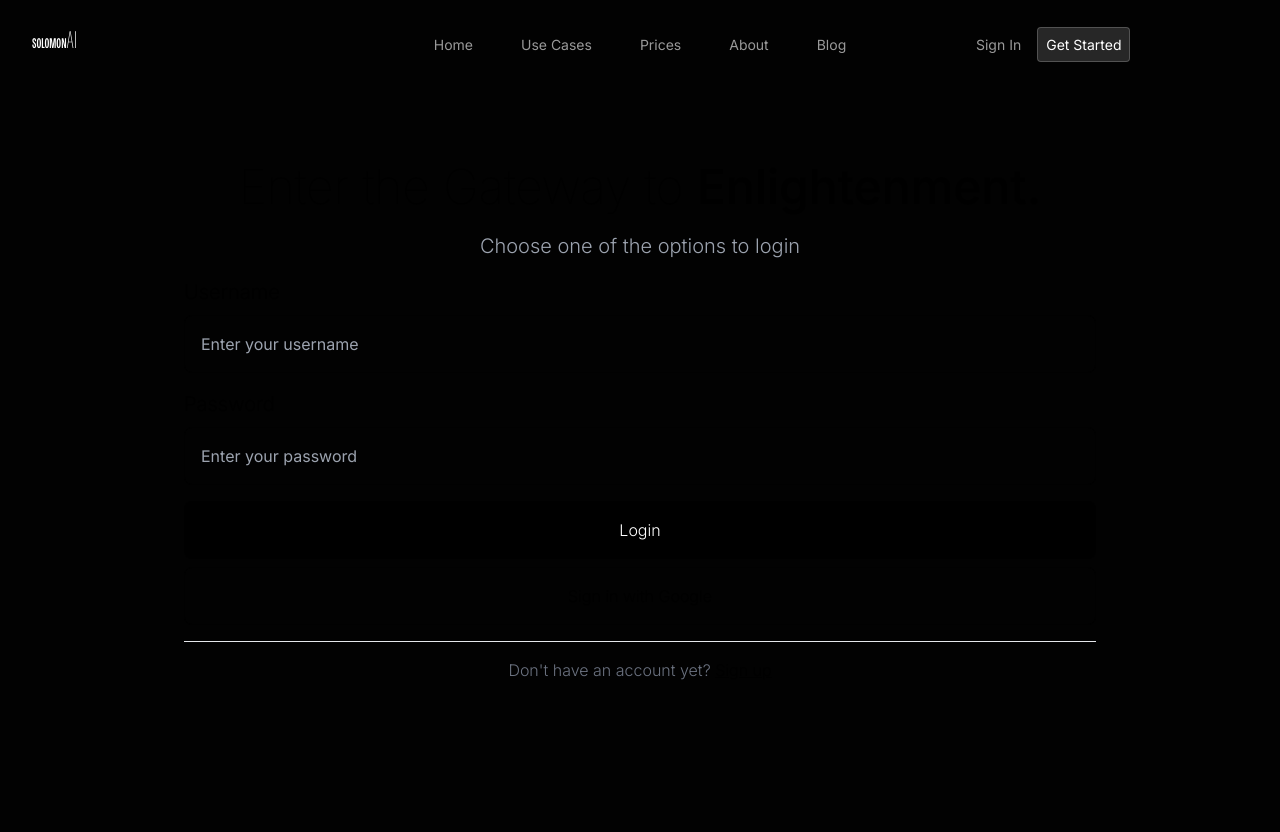
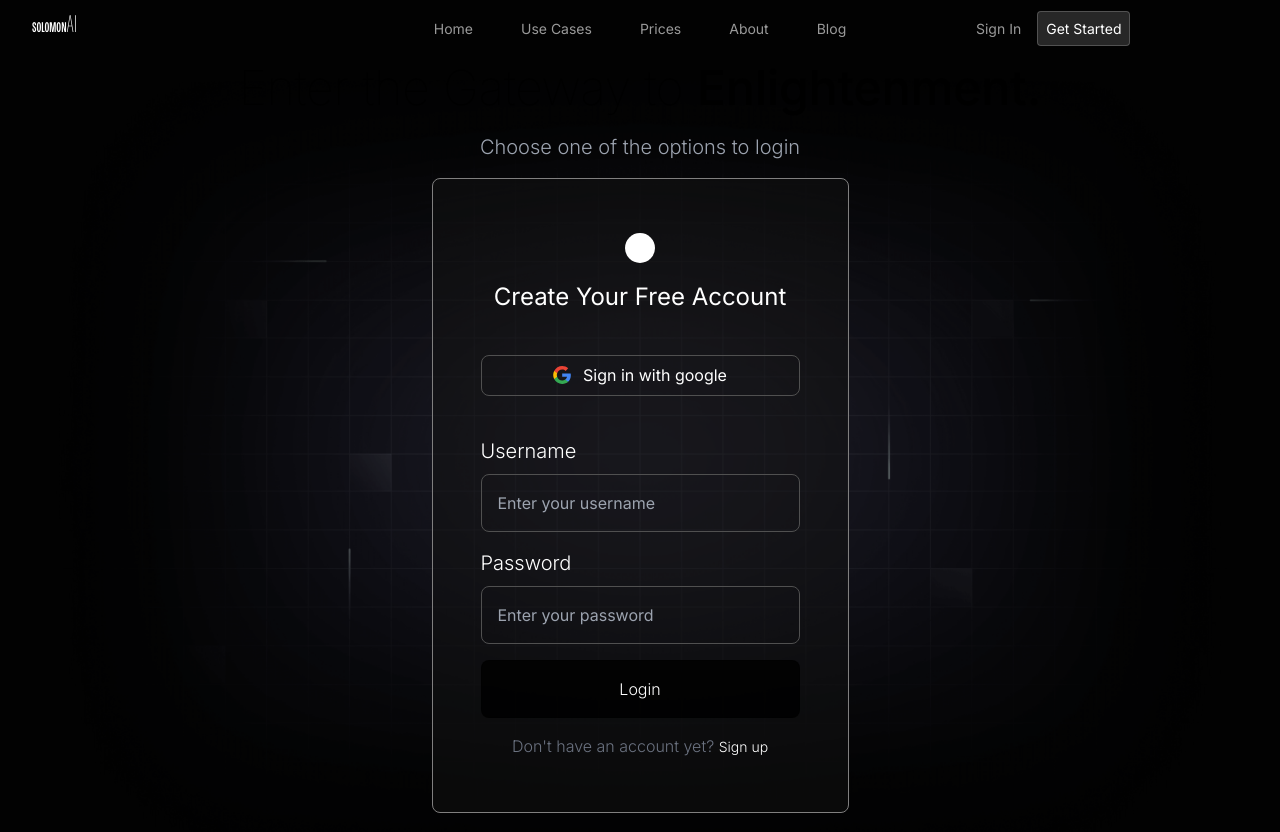
Before and after one commit to slimmsyd/SOLOMON_V3, a Next.js app in the folder solomon_ai/: page /login in a window 1280 px wide. Built offline with nearby package versions, Linux system fonts and the light colour scheme.

Commit message:
updated hte login page

```diff
--- a/solomon_ai/src/app/globals.css
+++ b/solomon_ai/src/app/globals.css
@@ -42,6 +42,16 @@
   }
 }
 
+
+/* ID TEXTS */
+#whiteText{
+  color: #fff;
+}
+/* ID TEXTS */
+
+
+
+
 * {
   margin: 0;
   padding: 0;
@@ -67,6 +77,11 @@ body {
     ) */
 
   background: var(--main-black);
+}
+
+
+h3{
+  font-size: 24px;
 }
 
 img {
@@ -119,11 +134,10 @@ img {
   }
 }
 
-
-
 /* Nav Bar Code */
 
-nav a, nav button {
+nav a,
+nav button {
   font-size: 14px !important;
 }
 
@@ -131,6 +145,20 @@ nav button {
   height: 35px;
 }
 /* Nav Bar Code */
+
+
+
+
+/* BODY WRAPPER CODE  */
+.bodyWrapper
+{
+  background: url("../../public/assets//BG.png");
+  background-position: center center;
+  background-size: cover;
+  height: 100vh;
+
+}
+/* BODY WRAPPER CODE  */
 
 /* DashBoard code  */
 
@@ -336,3 +364,37 @@ nav button {
   }
 }
 /* Navigation CSS and Chat  */
+
+
+
+
+/* LOGIN FORM */
+.loginForm
+{
+  padding: 54px 48px;
+  border: 0.5px solid #807F7F;
+  /* height: 589px; */
+  width: 417px;
+  border-radius: 8px;
+  background: #12121284;
+  color: #fff !important;
+}
+.loginForm input {
+  border: 0.5px solid #505050;
+
+}
+
+.logoCircle
+{
+  height: 30px;
+  min-height: 30px;
+  max-height: 30px;
+  width: 30px;
+  border-radius: 50%;
+  background: white;
+}
+.googleForm {
+  height: 41px;
+  border: 0.5px solid #505050;
+}
+/* LOGIN FORM */
--- a/solomon_ai/src/app/login/page.tsx
+++ b/solomon_ai/src/app/login/page.tsx
@@ -59,6 +59,7 @@ const Login = () => {
 
   return (
     <>
+      <main className="bodyWrapper">
         <NavComponent />
         <div className="site-container w-full h-full flex items-center justify-center">
           <div className="w-full h-full flex items-center justify-center">
@@ -72,12 +73,53 @@ const Login = () => {
                   Choose one of the options to login
                 </p>
               </div>
+
               <form
                 onSubmit={form.handleSubmit(onSubmit)}
                 style={{ color: "black" }}
                 //   onSubmit={handleForm}
-              className="w-3/4 flex items-center justify-center flex-col gap-4"
+                className="w-3/4 flex items-center justify-start flex-col gap-4 loginForm "
               >
+                <div className="logoCircle"></div>
+
+                <h3>Create Your Free Account</h3>
+
+                {/* Sign in with Google form */}
+                <button className="googleForm w-full p-4 secondary-font bg-transparent border border-[rgba(0,0,0,.5)] rounded-lg outline-none flex items-center justify-center gap-3 my-6">
+                  <svg
+                    width="18"
+                    height="18"
+                    viewBox="0 0 24 24"
+                    fill="none"
+                    xmlns="http://www.w3.org/2000/svg"
+                  >
+                    <g clip-path="url(#clip0_1941_23972)">
+                      <path
+                        d="M23.7643 12.2763C23.7643 11.4605 23.6982 10.6404 23.5571 9.83789H12.2383V14.4589H18.72C18.451 15.9492 17.5868 17.2676 16.3213 18.1054V21.1037H20.1883C22.4591 19.0137 23.7643 15.9272 23.7643 12.2763Z"
+                        fill="#4285F4"
+                      />
+                      <path
+                        d="M12.2391 24.0013C15.4756 24.0013 18.205 22.9387 20.1936 21.1044L16.3266 18.106C15.2507 18.838 13.8618 19.2525 12.2435 19.2525C9.11291 19.2525 6.45849 17.1404 5.50607 14.3008H1.51562V17.3917C3.55274 21.4439 7.70192 24.0013 12.2391 24.0013Z"
+                        fill="#34A853"
+                      />
+                      <path
+                        d="M5.50082 14.3007C4.99816 12.8103 4.99816 11.1965 5.50082 9.70618V6.61523H1.51478C-0.187219 10.006 -0.187219 14.0009 1.51478 17.3916L5.50082 14.3007Z"
+                        fill="#FBBC04"
+                      />
+                      <path
+                        d="M12.2391 4.74966C13.9499 4.7232 15.6034 5.36697 16.8425 6.54867L20.2685 3.12262C18.0991 1.0855 15.2198 -0.034466 12.2391 0.000808666C7.70192 0.000808666 3.55274 2.55822 1.51562 6.61481L5.50166 9.70575C6.44967 6.86173 9.1085 4.74966 12.2391 4.74966Z"
+                        fill="#EA4335"
+                      />
+                    </g>
+                    <defs>
+                      <clipPath id="clip0_1941_23972">
+                        <rect width="24" height="24" fill="white" />
+                      </clipPath>
+                    </defs>
+                  </svg>
+                  Sign in with google
+                </button>
+
                 <div className="username-input w-full flex items-start flex-col gap-2">
                   <label className="secondary-font font-light text-[1rem] lg:text-[1.25rem]">
                     Username
@@ -109,23 +151,22 @@ const Login = () => {
                       >
                         Login
                       </button>
-                    <button className="p-4 w-full secondary-font font-light text-[1rem] border border-[rgba(0,0,0,.5)] rounded-lg">
+                      {/* <button className="p-4 w-full secondary-font font-light text-[1rem] border border-[rgba(0,0,0,.5)] rounded-lg">
                         Sign in with Google
-                    </button>
+                      </button> */}
                     </div>
                   </div>
                 </div>
-            </form>
-            <hr className="w-3/4 h-[1px] bg-[rgba(0,0,0,.1)]" />
                 <p className="secondary-font font-light text-[1rem] text-gray-500">
                   Don't have an account yet?{" "}
                   <Link
                     href="/signup"
-                className="text-black underline cursor-pointer"
+                    className="text-white  cursor-pointer text-left text-sm self-end"
                   >
                     Sign up
                   </Link>
                 </p>
+              </form>
             </div>
             {/* <figure className="hidden w-full h-full items-center justify-center lg:flex">
             <Image
@@ -138,6 +179,7 @@ const Login = () => {
           </figure> */}
           </div>
         </div>
+      </main>
     </>
   );
 };
--- a/solomon_ai/src/app/navigation/navComponent.tsx
+++ b/solomon_ai/src/app/navigation/navComponent.tsx
@@ -31,11 +31,12 @@ export default function NavComponent() {
 
   return (
     <>
+
       <nav
         className={
           animate
-            ? "fixed left-0 top-0 w-full px-6 py-4 flex items-center justify-between bg-main-black z-[9] slide-in"
-            : "fixed left-0 top-0 w-full px-6 py-4 flex items-center justify-between bg-main-black z-[9] slide-out"
+            ? "fixed left-0 top-0 w-full px-6  flex items-center justify-between bg-main-black z-[9] slide-in"
+            : "fixed left-0 top-0 w-full px-6  flex items-center justify-between bg-main-black z-[9] slide-out"
         }
       >
         <Link
@@ -77,7 +78,7 @@ export default function NavComponent() {
           </Link>
         </ul>
         <div className="hidden items-center justify-between gap-8 xl:flex w-[280px]">
-          <div className="flex items-center justify-between  gap-4">
+          <div className="flex items-center justify-end	  gap-4">
             <button className="abc-diatype-Regular text-gray text-[1.75rem] duration-300 ease-in-out hover:text-white">
               Sign In
             </button>
```
Also changed, not shown: solomon_ai/public/assets/BG.png (added). Lines whose indentation alone changed are shown as unchanged.
